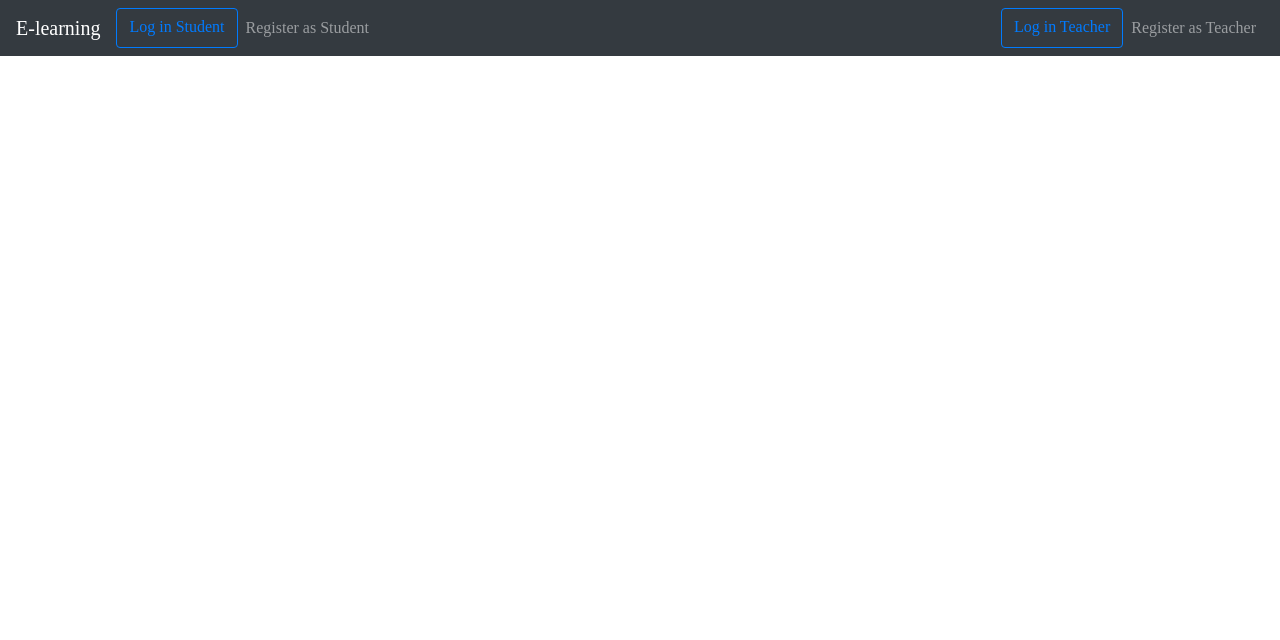
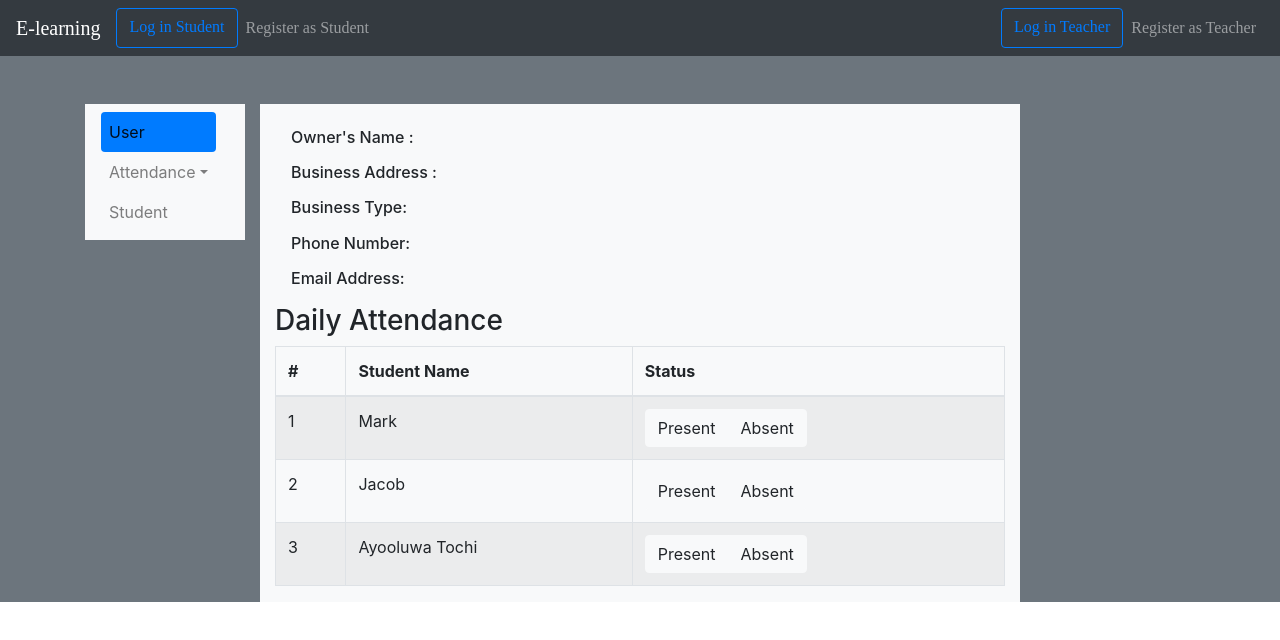
Before and after one commit to portableDD/student-teacher-online-school-test, a React (Create React App) app: page /Dashboard in a window 1280 px wide. Shown: the top 640 px of the page. Built offline with nearby package versions, Linux system fonts and the light colour scheme; a web font is replaced by a local one.

Commit message:
working on dashboard

```diff
--- a/src/App.js
+++ b/src/App.js
@@ -6,6 +6,7 @@ import StudentRegister from './component/studentRegister'
 import StudentLogin from "./component/loginStudent"
 import TeacherRegister from './component/teacherRegister'
 import TeacherLogin from './component/loginTeacher'
+import Dashboard from './dasborad/dashboard'
  class App extends Component {
   render() {
     return (
@@ -17,8 +18,8 @@ import TeacherLogin from './component/loginTeacher'
           <Route path='/LoginStudent' component={StudentLogin} />
           <Route path='/RegisterTeacher' component={TeacherRegister} />
           <Route path='/LoginTeacher' component={TeacherLogin} />
-          {/* <Route path='/contact' component={Contact} />
-          <Route path='/product' component={Product} />
+          <Route path='/Dashboard' component={Dashboard} />
+          {/* <Route path='/product' component={Product} />
           <Route path='/payment' component={Payment} /> */}
           {/* <Route path='/paystack' component={Paystack} /> */}
         </div>
--- a/src/component/all.css
+++ b/src/component/all.css
@@ -39,10 +39,19 @@ p {
 .high{
   font-family: 'Londrina Solid', cursive;
 }
+.freeze{
+    display: none;
+}
+/* .dark{
+  background-color: black;
+} */
 
-@media screen and (max-width: 980px){
+@media screen and (max-width: 980px) {
   .ade{
     position: relative;
   left: 35%;
   }
+   .freeze{
+        display: block;
+    }
 }
--- a/src/component/studentRegister.js
+++ b/src/component/studentRegister.js
@@ -7,42 +7,70 @@ import './all.css'
 
 class studentRegister extends Component {
   state = {
+    name: '',
+    studentClass: '',
+    age: '',
+    phone: '',
+    email: '',
+    password:''
+  }
 
-   }
+  handleNameChange = (e) => {
+     this.setState({name: e.target.value})
+  }
+  handleClassChange = (e) => {
+    this.setState({studentClass: e.target.value})
+  }
+  handleAgeChange = (e) => {
+    this.setState({age: e.target.value})
+  }
+  handlePhoneChange = (e) => {
+     this.setState({Phone: e.target.value})
+  }
+  handleEmailChange = (e) => {
+        this.setState({email: e.target.value})
+    }
+    handlePasswordChange = (e) => {
+        this.setState({password: e.target.value})
+    }
+handleSubmit = () => {
+  this.props.history.push('/Dashboard')
+}
+
   render() {
     return (
       <div className="brave">
         <Container className="pt-3">
           <Col md={{ span: 6, offset: 3 }}>
-                <Form className=" shy">
+                <Form className=" shy"  onSubmit={this.handleSubmit}>
                     <Form.Group  id="name">
                       <Form.Label className="text-white">Student's Name</Form.Label >
-                      <Form.Control type="text" placeholder="Enter name" />
+                      <Form.Control type="text" placeholder="Enter name" onChange={this.handleNameChange }/>
                     </Form.Group>
 
                     <Form.Group id="studentClass">
                       <Form.Label className="text-white">Student's class</Form.Label >
-                      <Form.Control type="text" placeholder="Enter class" />
+                      <Form.Control type="text" placeholder="Enter class" onChange={this.handleClassChange} />
                     </Form.Group>
 
                     <Form.Group  id="phone">
                       <Form.Label className="text-white">Phone Number</Form.Label >
-                      <Form.Control placeholder="Enter Phone number" />
+                      <Form.Control placeholder="Enter Phone number" onChange={this.handlePhoneChange} />
                    </Form.Group>
 
                     <Form.Group  id="age">
                       <Form.Label className="text-white">Age</Form.Label >
-                      <Form.Control placeholder="Enter your Ager" />
+                      <Form.Control placeholder="Enter your Ager" onChange={this.handleAgeChange} />
                     </Form.Group>
 
                     <Form.Group  id="email">
                       <Form.Label className="text-white">Email</Form.Label >
-                      <Form.Control type="email" placeholder="Enter email"/>
+                      <Form.Control type="email" placeholder="Enter email" onChange={this.handleEmailChange} />
                     </Form.Group>
 
                     <Form.Group  id="password">
                       <Form.Label className="text-white">Password</Form.Label >
-                      <Form.Control type="password" placeholder="password" />
+                      <Form.Control type="password" placeholder="password" onChange={this.handlePasswordChange} />
                     </Form.Group>
 
                   <Button variant="primary" type="submit" className="ade">
--- /dev/null
+++ b/src/dasborad/dashboard.js
@@ -0,0 +1,213 @@
+import React, { Component } from 'react';
+import Container from 'react-bootstrap/Container';
+import Navbar from 'react-bootstrap/Navbar';
+import Nav from 'react-bootstrap/Nav';
+import Button from 'react-bootstrap/Button';
+import ButtonGroup from 'react-bootstrap/ButtonGroup';
+import Col from 'react-bootstrap/Col';
+import Row from 'react-bootstrap/Row';
+import NavDropdown from 'react-bootstrap/NavDropdown';
+import Table from 'react-bootstrap/Table';
+import '../component/all.css';
+
+export default class dashborad extends Component {
+	state = {
+		name: '',
+		assignedClass: '',
+		age: '',
+		phone: '',
+		email: '',
+		password: '',
+		buttonColor: {
+			backgroundColor: '',
+		},
+    	buttonJoyColor: {
+			backgroundColor: '',
+    },
+      	buttonJoyzColor: {
+			backgroundColor: '',
+		},
+		buttonRedColor: {
+			backgroundColor: '',
+    },
+    buttonRedJoyColor: {
+			backgroundColor: '',
+    },
+    buttonRedJoyzColor: {
+			backgroundColor: '',
+		}
+	};
+	handleDisplay = () => {
+		const form = document.getElementById('addProductSection');
+		const homem = document.getElementById('homeSection');
+		form.style.display = 'block';
+		homem.style.display = 'none';
+	};
+
+	handleHome = () => {
+		const form = document.getElementById('addProductSection');
+		const homem = document.getElementById('homeSection');
+		form.style.display = 'none';
+		homem.style.display = 'block';
+	};
+
+	handleGeneralColor (e) {
+    this.setState({ buttonColor: { backgroundColor: 'white' } });
+    this.setState({ buttonJoyColor: { backgroundColor: 'white' } });
+    this.setState({ buttonJoyzColor: { backgroundColor: 'white' } });
+    this.setState({ buttonRedColor: { backgroundColor: 'white' } });
+    this.setState({ buttonRedJoyColor: { backgroundColor: 'white' } });
+    this.setState({ buttonRedJoyzColor: { backgroundColor: 'white' } });
+
+	}
+
+  handleColor = (e) => {
+    this.handleGeneralColor(e);
+    	this.setState({ buttonColor: { backgroundColor: 'green' } });
+  }
+  handleJoyColor = (e) => {
+    this.handleGeneralColor(e);
+    	this.setState({ buttonJoyColor: { backgroundColor: 'green' } });
+  }
+  handleJoyzColor = (e) => {
+    this.handleGeneralColor(e);
+    	this.setState({ buttonJoyzColor: { backgroundColor: 'green' } });
+  }
+  handleRedColor = (e) => {
+		this.handleGeneralColor(e);
+		this.setState({ buttonRedColor: { backgroundColor: 'red' } });
+  };
+  handleRedJoyColor = (e) => {
+		this.handleGeneralColor(e);
+		this.setState({ buttonRedJoyColor: { backgroundColor: 'red' } });
+  };
+  handleRedJoyzColor = (e) => {
+		this.handleGeneralColor(e);
+		this.setState({ buttonRedJoyzColor: { backgroundColor: 'red' } });
+	};
+
+	render () {
+		return (
+			<div className='bg-secondary'>
+				<Container className='pt-5'>
+					<Row>
+						<Col md={3} sm={4} xl={2} lg={3}>
+							<Navbar bg='light' variant='light'>
+								<Nav className='flex-column' variant='pills' defaultActiveKey='#homeSection'>
+									<Nav.Link href='#homeSection' id='pure' onClick={this.handleHome}>
+										User
+									</Nav.Link>
+									{/* <Nav.Link href="#addProductSection" id="display" onClick={this.handleDisplay}>Attendance</Nav.Link> */}
+									<NavDropdown title='Attendance' id='basic-nav-dropdown'>
+										<NavDropdown.Item id='display' href='#addProductSection' onClick={this.handleDisplay}>
+											Daily Attendance
+										</NavDropdown.Item>
+									</NavDropdown>
+									<Nav.Link href='#' id='display' onClick={this.handleDisplay}>
+										Student
+									</Nav.Link>
+								</Nav>
+							</Navbar>
+						</Col>
+						<Col className='freeze pb-3' sm={1} lg={1} />
+						<Col className='bg-light pt-2' sm={8} md={8} lg={8}>
+							<div id='homeSection' className=' pt-3'>
+								<h6 className='pl-3'> Owner's Name : {this.state.name}</h6>
+								<h6 className='pt-2 pl-3'>Business Address : {this.state.assignedClass}</h6>
+								<h6 className='pt-2 pl-3'>Business Type: {this.state.age}</h6>
+								<h6 className='pt-2 pl-3'>Phone Number: {this.state.phonen}</h6>
+								<h6 className='pt-2 pl-3 pb-2'>Email Address: {this.state.email}</h6>
+							</div>
+							<div id='addProductSection'>
+								<h3>Daily Attendance</h3>
+								<Table striped bordered hover>
+									<thead>
+										<tr>
+											<th>#</th>
+											<th>Student Name</th>
+											<th>Status</th>
+										</tr>
+									</thead>
+									<tbody>
+										<tr>
+											<td>1</td>
+											<td>Mark</td>
+											<td>
+												<ButtonGroup aria-label='Basic example'>
+													<Button
+														variant='light'
+														style={this.state.buttonColor}
+														id='joy'
+														onClick={this.handleColor}
+													>
+														Present
+													</Button>
+													<Button
+														variant='light'
+														style={this.state.buttonRedColor}
+														id='fear'
+														onClick={this.handleRedColor}
+													>
+														Absent
+													</Button>
+												</ButtonGroup>
+											</td>
+										</tr>
+										<tr>
+											<td>2</td>
+											<td>Jacob</td>
+											<td>
+												<ButtonGroup aria-label='Basic example'>
+													<Button
+														variant='light'
+														style={this.state.buttonJoyColor}
+														id='joys'
+														onClick={this.handleJoyColor}
+													>
+														Present
+													</Button>
+													<Button
+														variant='light'
+														style={this.state.buttonRedJoyColor}
+														id='fear'
+														onClick={this.handleRedJoyColor}
+													>
+														Absent
+													</Button>
+												</ButtonGroup>
+											</td>
+										</tr>
+										<tr>
+											<td>3</td>
+											<td>Ayooluwa Tochi</td>
+											<td>
+												<ButtonGroup aria-label='Basic example'>
+													<Button
+														variant='light'
+														style={this.state.buttonJoyzColor}
+														id='joyz'
+														onClick={this.handleJoyzColor}
+													>
+														Present
+													</Button>
+													<Button
+														variant='light'
+														style={this.state.buttonRedJoyzColor}
+														id='fear'
+														onClick={this.handleRedJoyzColor}
+													>
+														Absent
+													</Button>
+												</ButtonGroup>
+											</td>
+										</tr>
+									</tbody>
+								</Table>
+							</div>
+						</Col>
+					</Row>
+				</Container>
+			</div>
+		);
+	}
+}
```
Also changed, not shown: src/component/teacherRegister.js (+36 -9 lines), 1 other file (tests, documents, lock files or other folders).
